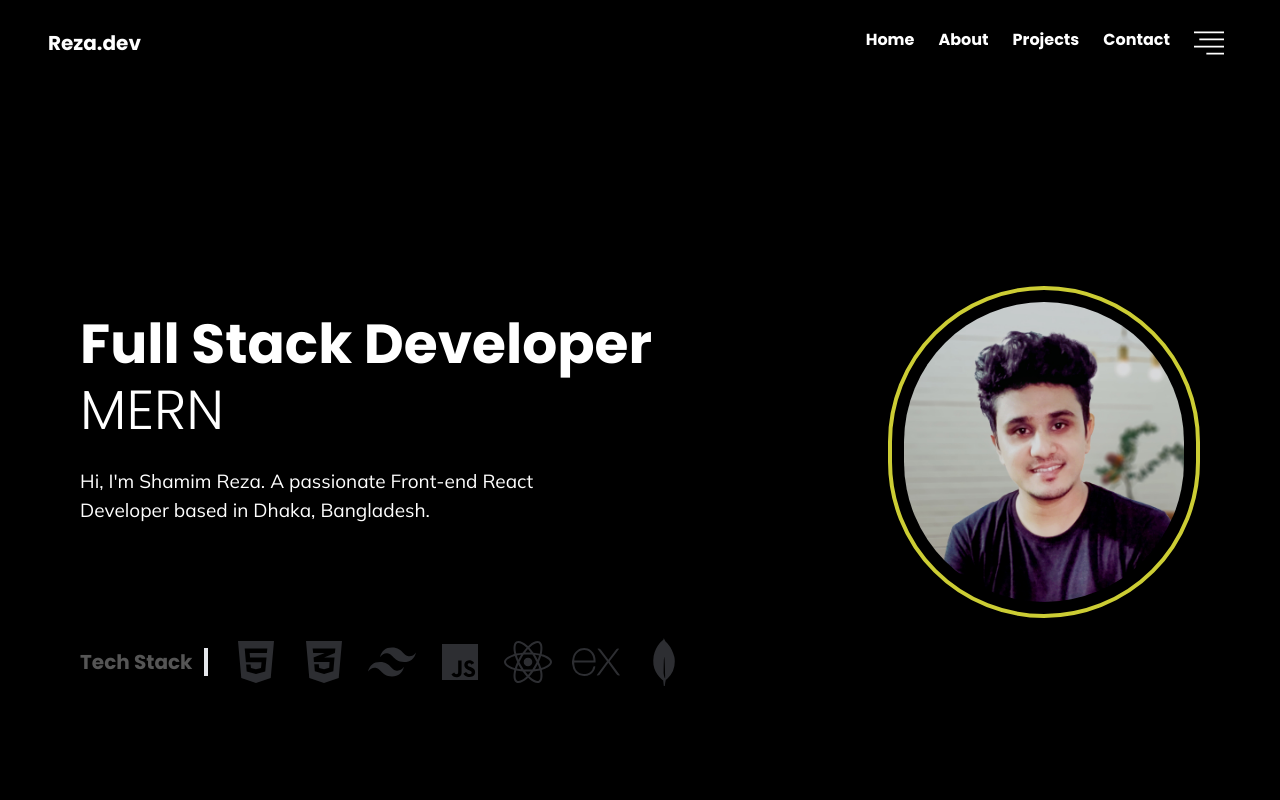
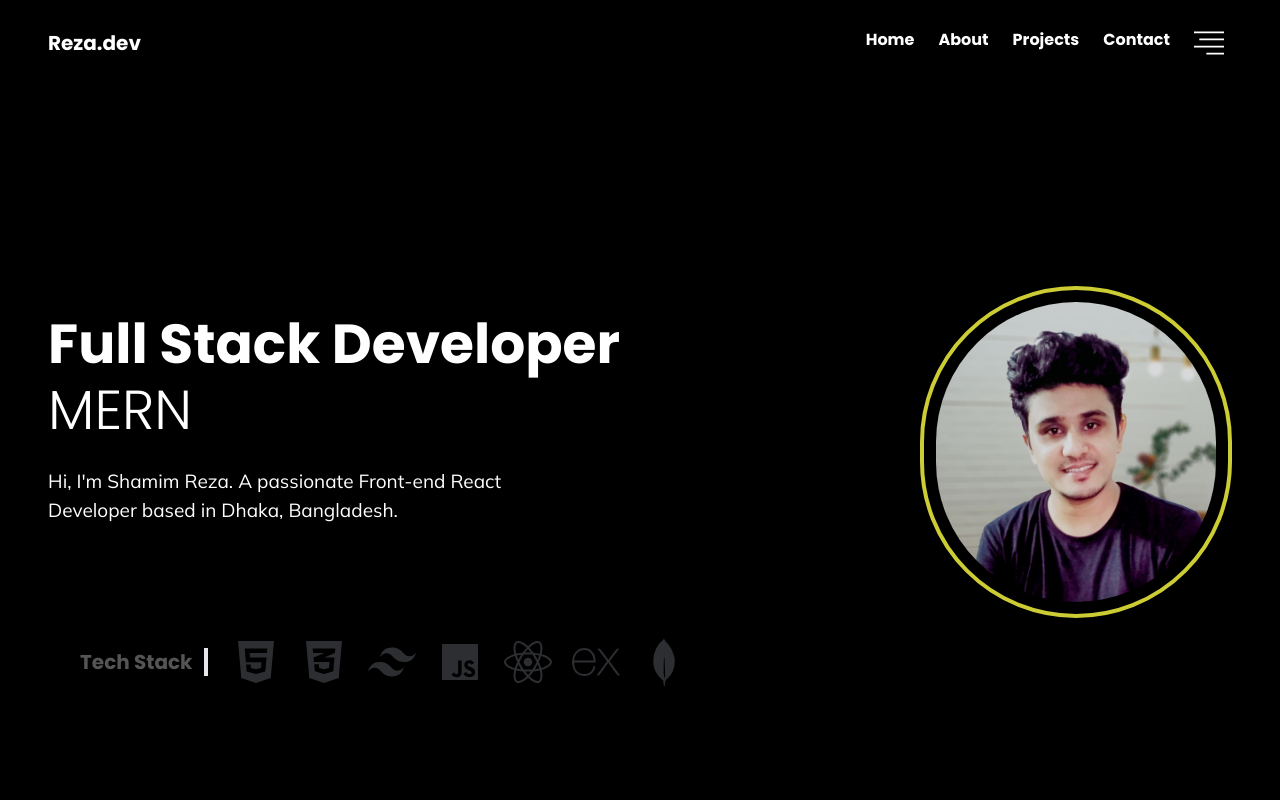
Before and after one commit to Shamimreza82/protfolio-react, a React (Vite) app: page / in a window 1280 px wide. Shown: the top 800 px of the page. Built offline with nearby package versions, Linux system fonts and the light colour scheme; some icons are missing.

Commit message:
update banner

```diff
--- a/src/Layout/Banner/Banner.jsx
+++ b/src/Layout/Banner/Banner.jsx
@@ -3,29 +3,38 @@ import { LiaLinkedin, LiaGithub } from "react-icons/lia";
 import { FaHtml5, FaCss3Alt, FaReact } from "react-icons/fa";
 import { BiLogoJavascript } from "react-icons/bi";
 import { SiTailwindcss, SiExpress, SiMongodb } from "react-icons/si";
-import './Banner.css'
+import "./Banner.css";
 
 const Banner = () => {
   return (
-    <div className="bg-black">
-      <div className=" max-w-7xl m-auto min-h-screen md:py-16 flex justify-center items-center px-4">
+    <div className="bg-black ">
+      <div className="max-w-7xl m-auto">
+        <div className="max-w-7xl m-auto min-h-screen md:py-14 flex justify-center items-center px-4">
           <div>
-        <div className="">
-        <div className=" flex justify-center gap-0 items-center flex-col lg:flex-row-reverse">
+            <div>
+              <div className="flex justify-center md:gap-16 gap-4 items-center flex-col lg:flex-row-reverse">
                 <div className="md:w-[25%] w-[60%]  duration-700">
-                <img src={photo} className="p-3 rounded-full hover:rounded-ss-[25px] duration-500 border-[#CCCD34]  border-4 shadow-2xl"/>
+                  <img
+                    src={photo}
+                    className="p-3 rounded-full hover:rounded-ss-[25px] duration-500 border-[#CCCD34]  border-4 shadow-2xl"
+                  />
                 </div>
                 <div>
                   <h1 className="md:text-[55px] text-[35px]  md:leading-[66px] font-bold text-white">
-              Full Stack Developer <br />    <span className="font-light">MERN</span>
+                    Full Stack Developer <br />{" "}
+                    <span className="font-light">MERN</span>
                   </h1>
                   <p className="py-6 md:w-[65%] font-Mulish  text-white text-[19px] leading-[29px]">
-              Hi, I'm Shamim Reza. A passionate Front-end React Developer based
-              in Dhaka, Bangladesh.
+                    Hi, I'm Shamim Reza. A passionate Front-end React Developer
+                    based in Dhaka, Bangladesh.
                   </p>
                   <div className="flex text-4xl space-x-2">
-              <a href=""><LiaLinkedin className="hover:scale-110 duration-300 hover:text-green-600 text-[#CCCD34] animate-bounce"></LiaLinkedin></a>
-              <a href="https://github.com/Shamimreza82" target="new"><LiaGithub className="hover:scale-110 duration-300 hover:text-green-600 text-[#CCCD34] animate-bounce"></LiaGithub></a>
+                    <a href="">
+                      <LiaLinkedin className="hover:scale-110 duration-300 hover:text-green-600 text-[#CCCD34] animate-bounce"></LiaLinkedin>
+                    </a>
+                    <a href="https://github.com/Shamimreza82" target="new">
+                      <LiaGithub className="hover:scale-110 duration-300 hover:text-green-600 text-[#CCCD34] animate-bounce"></LiaGithub>
+                    </a>
                   </div>
                 </div>
               </div>
@@ -62,6 +71,7 @@ const Banner = () => {
           </div>
         </div>
       </div>
+    </div>
   );
 };
 
--- a/src/Layout/Navber/Navber.jsx
+++ b/src/Layout/Navber/Navber.jsx
@@ -16,7 +16,7 @@ const Navber = () => {
   const [isOpen, setIsOpen] = useState(false);
 
   return (
-    <>
+    <div className="bg-black" >
       {isOpen && (
         <div className="absolute h-screen z-30 bg-[#CCCD34] w-full">
           <div className="flex justify-between p-9">
@@ -94,7 +94,7 @@ const Navber = () => {
         </div>
       )}
 
-      <div className="drawer bg-black relative">
+      <div className="drawer max-w-7xl m-auto bg-black relative">
         <input id="my-drawer-3" type="checkbox" className="drawer-toggle" />
 
         <div className="drawer-content flex flex-col">
@@ -203,7 +203,7 @@ const Navber = () => {
           </ul>
         </div>
       </div>
-    </>
+    </div>
   );
 };
 
--- a/src/pages/Contact/Contact.jsx
+++ b/src/pages/Contact/Contact.jsx
@@ -1,9 +1,15 @@
-import React from 'react';
 
 const Contact = () => {
     return (
         <div id='contact'>
-            Contact
+            <div>
+                 <div>
+
+                </div>
+                <div>
+
+                </div>
+            </div>
         </div>
     );
 };
--- a/src/pages/Home/Home.jsx
+++ b/src/pages/Home/Home.jsx
@@ -4,6 +4,7 @@ import Banner from "../../Layout/Banner/Banner";
 import About from "../About/About";
 import Projects from "../Projects/Projects";
 import Footer from "../../Layout/Footer/Footer";
+import Contact from "../Contact/Contact";
 
 
 const Home = () => {
@@ -13,7 +14,9 @@ const Home = () => {
             <Banner></Banner>
             <About></About>
             <Projects></Projects>
+            <Contact></Contact>
             <Footer></Footer>
+
         </div>
     );
 };
```
Lines whose indentation alone changed are shown as unchanged.
